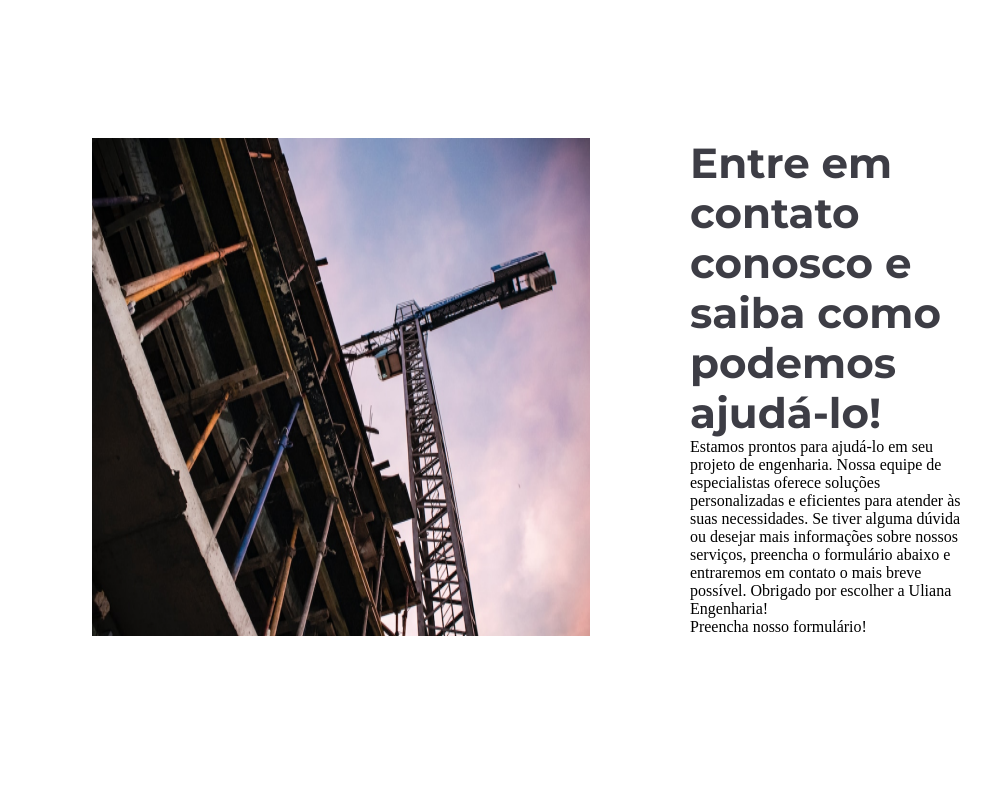
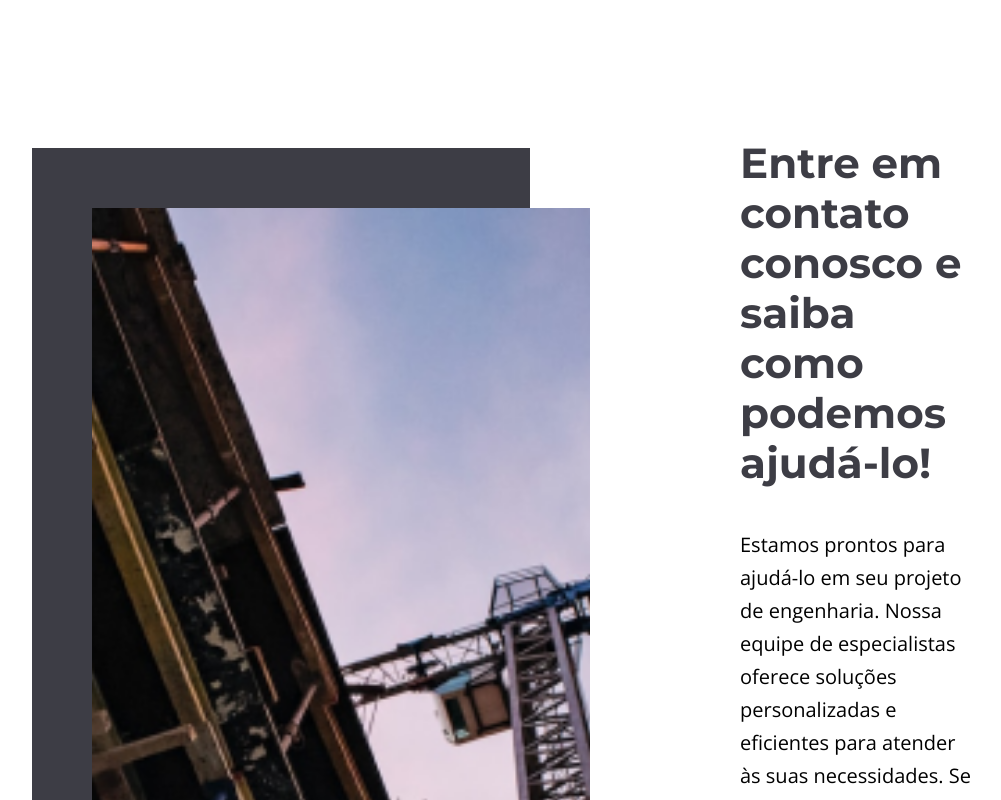
Before and after one commit to Ygorsimoura/Uliana_engenharia, a plain HTML site: page index.html in a window 1280 px wide. Shown: the part 3400-4200 px from the top of the page, without its empty margins (108-1109 px from the left). Drawn offline with nearby package versions, Linux system fonts and the light colour scheme.

Commit message:
Ideia inicial da sessão de contato finalizada

```diff
--- a/css/contato.css
+++ b/css/contato.css
@@ -5,10 +5,13 @@
 .contato-conteudo {
   display: flex;
   flex-wrap: no-wrap;
-  gap: 100px;
+  gap: 150px;
 }
 
 .contato-conteudo img {
+  margin-top: 70px;
+  object-fit: cover;
+  box-shadow: -60px -60px #3d3d45;
 }
 
 .contato-infos h2 {
@@ -18,3 +21,23 @@
   line-height: 50px;
   color: #3d3d45;
 }
+
+.contato-infos p {
+  font-family: "Open Sans", sans-serif;
+  font-size: 20px;
+  font-weight: 400;
+  line-height: 33px;
+  margin-top: 40px;
+}
+
+.contato-infos a {
+  display: block;
+  font-size: 23px;
+  font-weight: 700;
+  text-align: center;
+  margin-top: 105px;
+  padding: 15px 35px;
+  border-radius: 4px;
+  color: #fff;
+  background: #e09d00;
+}
```
